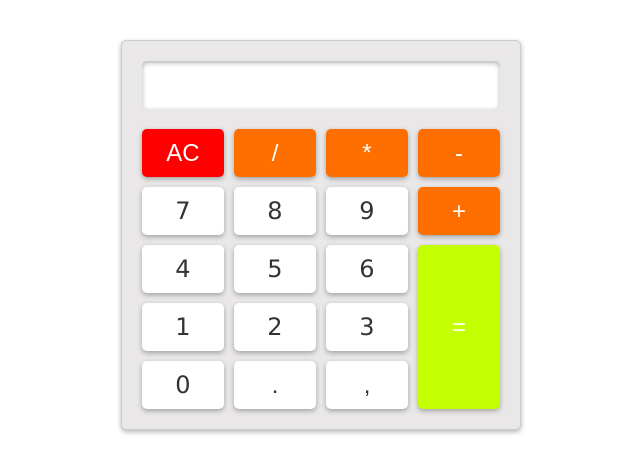
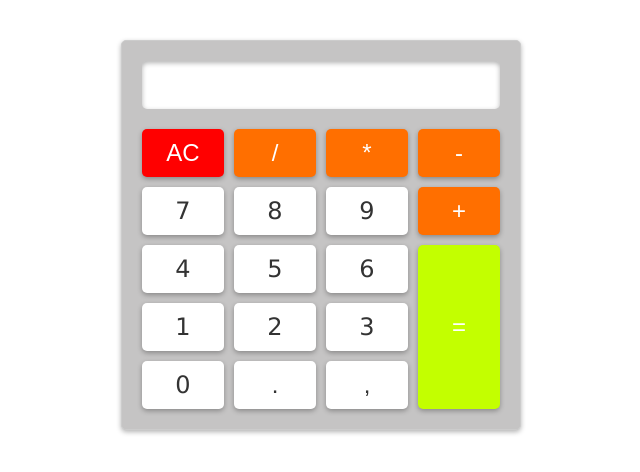
Before and after one commit to marianasilvcosta/calculadoraBasica, a plain HTML site: page index.html in a window 1280 px wide. Shown: the whole page, without its empty margins (319-959 px from the left). Drawn offline with Linux system fonts and the light colour scheme.

Commit message:
Upload Website

```diff
--- a/style.css
+++ b/style.css
@@ -1,11 +1,10 @@
 *{
     box-sizing: border-box;
     margin: 0;
-
 }
 
 .calculadora{
-    background-color: #e9e7e7;
+    background-color: #c5c4c4;
     padding: 20px;
     max-width: 400px;
     margin: 0 auto;
```
Also changed, not shown: COMMIT_EDITMSG.txt (added), index.html (line endings or trailing spaces), index.js (line endings or trailing spaces).
